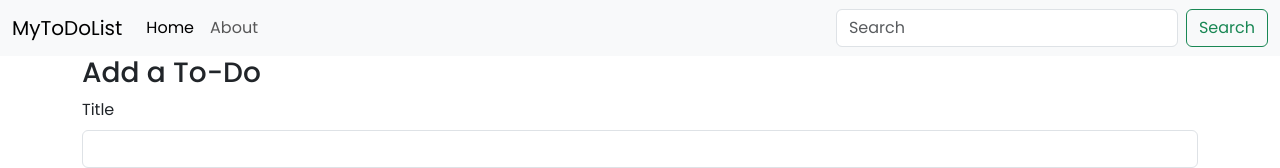
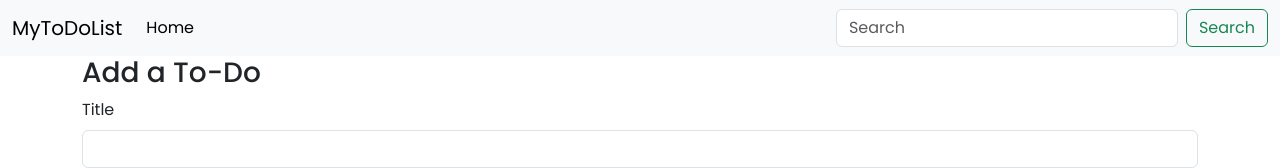
Before and after one commit to Dikshasharmaa/ToDo-List, a React (Create React App) app: page / in a window 1280 px wide. Shown: the top 168 px of the page. Built offline with nearby package versions, Linux system fonts and the light colour scheme.

Commit message:
Made changes in header component

```diff
--- a/package.json
+++ b/package.json
@@ -9,7 +9,7 @@
     "react": "^18.2.0",
     "react-dom": "^18.2.0",
     "react-router-dom": "^6.23.0",
-    "react-scripts": "^3.0.1",
+    "react-scripts": "^3.4.4",
     "web-vitals": "^2.1.4"
   },
   "scripts": {
--- a/src/MyComponents/Header.js
+++ b/src/MyComponents/Header.js
@@ -26,11 +26,6 @@ export default function Header(props) {
               <li className="nav-item">
                 <a className="nav-link active" aria-current="page" href="#">
                   Home
-                </a>
-              </li>
-              <li className="nav-item">
-                <a className="nav-link" href="About.js">
-                  About
                 </a>
               </li>
             </ul>
```
Also changed, not shown: 1 other file (tests, documents, lock files or other folders).
